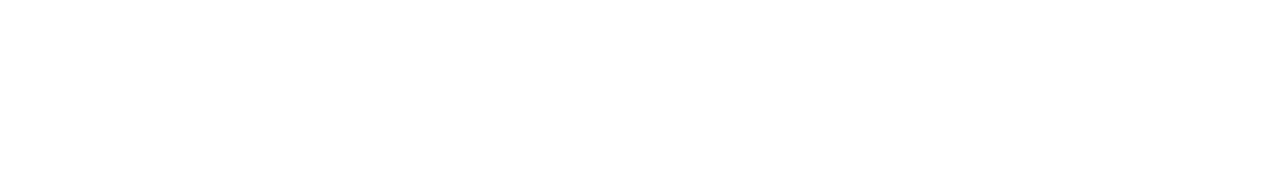
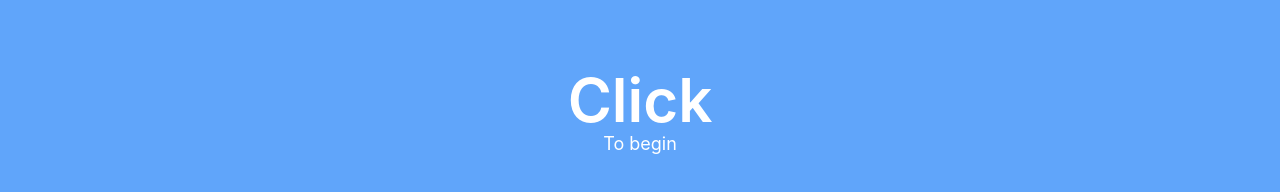
Before and after one commit to frex-e/vueReactiontimerProject, a Vue app: page / in a window 1280 px wide. Shown: the part 314-506 px from the top of the page. Built offline with nearby package versions, Linux system fonts and the light colour scheme.

Commit message:
idk what i did tbh

```diff
--- a/src/App.vue
+++ b/src/App.vue
@@ -1,15 +1,17 @@
 <template>
   <div class="w-full min-h-screen flex flex-col items-center">
     <Bar />
+    <Block class="h-4/6 w-full flex-auto"/>
   </div>
 </template>
 
 <script>
 import Bar from './components/Bar'
+import Block from './components/Block'
 
 export default {
   name: 'App',
-  components: { Bar }
+  components: { Bar, Block }
 }
 </script>
 
@@ -20,6 +22,6 @@
   -moz-osx-font-smoothing: grayscale;
   text-align: center;
   color: #2c3e50;
-  @apply text-white;
+  @apply text-white text-lg;
 }
 </style>
```
